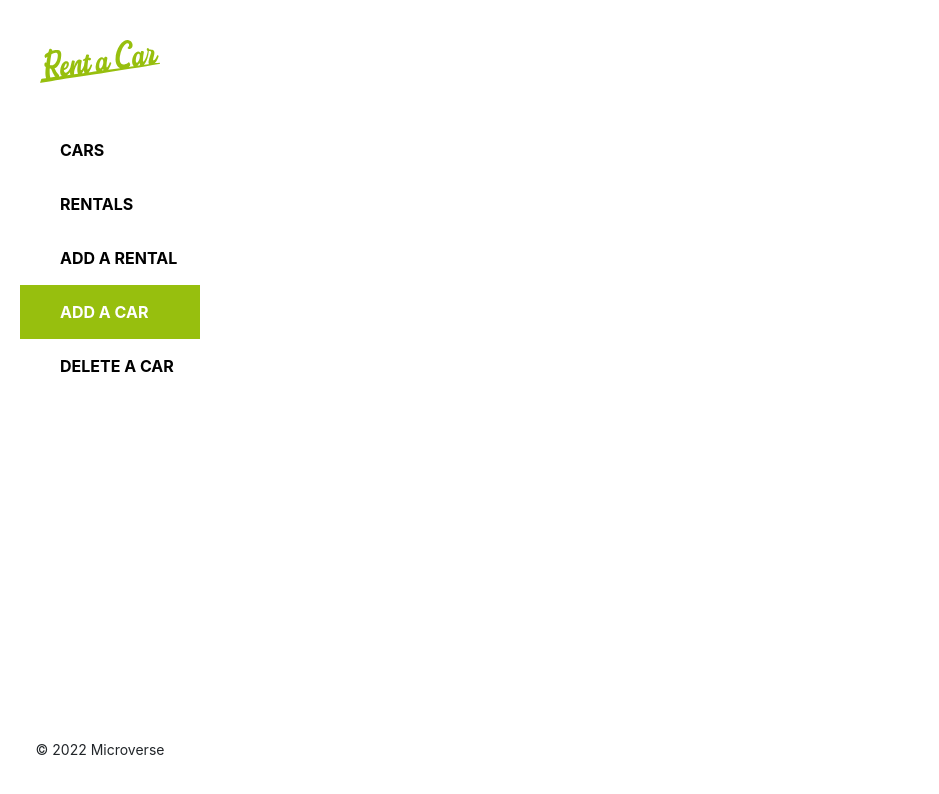
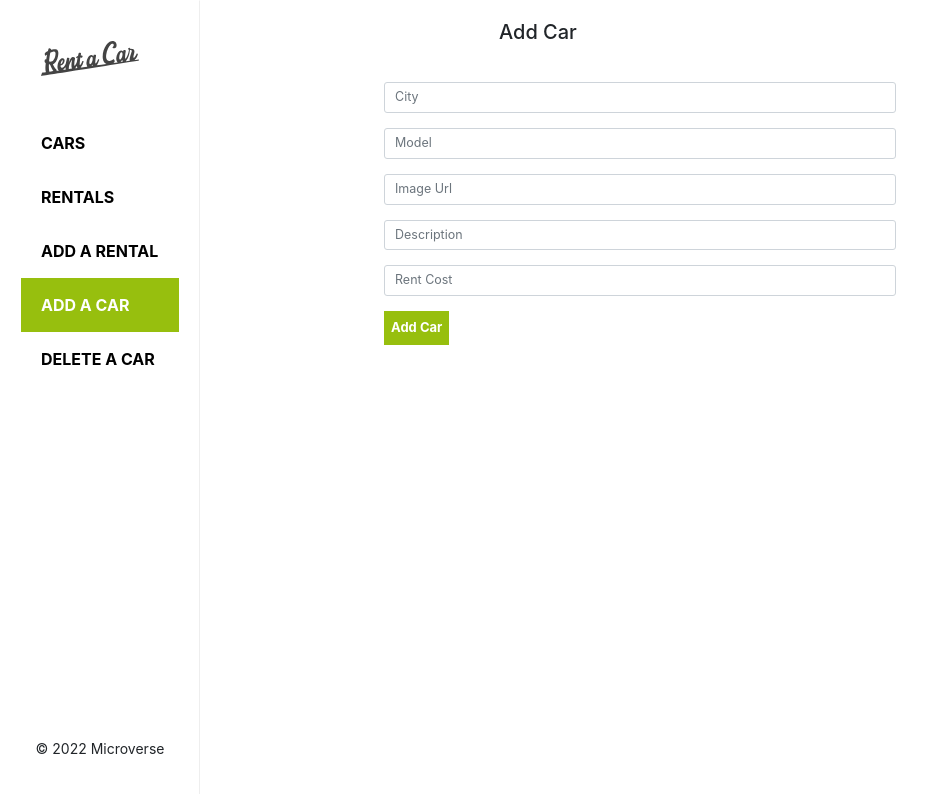
Before and after one commit to RaoAkif/RentACar-Frontend, a React (Create React App) app: page /add_car in a window 1280 px wide. Shown: the top 794 px of the page, without its empty margins (0-939 px from the left). Built offline with nearby package versions, Linux system fonts and the light colour scheme.

Commit message:
Add Styling to Rentals, Add a Rental, Add a Car

```diff
--- a/src/components/CarCard.css
+++ b/src/components/CarCard.css
@@ -1,6 +1,6 @@
 .rent-card {
   display: flex;
-  width: 50vw;
+  width: 60vw;
   margin-left: 30vw;
   margin-bottom: 20px;
   justify-content: space-between;
--- a/src/components/Header.css
+++ b/src/components/Header.css
@@ -1,5 +1,5 @@
 header {
-  width: 100%;
+  width: 20vw;
 }
 
 .hamburger {
@@ -16,6 +16,7 @@ header {
 }
 
 .navigation {
+  width: 20vw;
   height: 100vh;
   background-color: #fff;
   position: fixed;
@@ -24,6 +25,11 @@ header {
   justify-content: space-between;
   align-items: center;
   animation: slideleft 1 0.2s ease-out;
+  border: 1px solid;
+  border-top-color: white;
+  border-right-color: #eeeeee;
+  border-bottom-color: white;
+  border-left-color: white;
 }
 
 .navigation-menu {
@@ -31,6 +37,7 @@ header {
   flex-direction: column;
   justify-content: center;
   align-items: center;
+  padding-right: 20px;
 }
 
 .navigation-menu .logo {
@@ -117,7 +124,8 @@ a:hover {
   }
 
   .navigation-menu li a {
-    padding-left: 4rem;
+    padding-left: 2rem;
+    padding-right: 2rem;
   }
 }
 
--- a/src/index.css
+++ b/src/index.css
@@ -36,9 +36,3 @@ body {
   width: 250px;
   height: 250px;
 }
-
-.carImage img {
-  width: 100%;
-  height: 100%;
-  object-fit: cover;
-}
--- /dev/null
+++ b/src/pages/AddCar.css
@@ -0,0 +1,23 @@
+.addCar {
+  margin-left: 30vw;
+  margin-right: 5vw;
+}
+
+.addCar > h2 {
+  margin-bottom: 3vw;
+  padding-top: 20px;
+  margin-left: 115px;
+}
+
+#btn-add-car {
+  border: none;
+  background: #97BF0E;
+  padding: 7px;
+  font-size: 13px;
+  font-weight: bold;
+  color: white;
+}
+
+.form-control-lg {
+  width: 40vw;
+}
--- a/src/pages/AddCar.jsx
+++ b/src/pages/AddCar.jsx
@@ -1,21 +1,22 @@
 import React from 'react';
+import './AddCar.css';
 
 function AddCar() {
   return (
     <div className="addCar">
       <h2>Add Car</h2>
       <form className="addCarForm">
-        <input type="text" placeholder="Brand" name="name" required />
+        <input type="text" placeholder="City" name="name" className="form-control form-control-lg" aria-label=".form-control-lg example" required />
         <br />
-        <input type="text" placeholder="Model" name="model" required />
+        <input type="text" placeholder="Model" name="model" className="form-control form-control-lg" aria-label=".form-control-lg" required />
         <br />
-        <input type="text" placeholder="Image Url" name="image" required />
+        <input type="text" placeholder="Image Url" name="image" className="form-control form-control-lg" aria-label=".form-control-lg" required />
         <br />
-        <input type="textarea" placeholder="Description" name="desc" required />
+        <input type="textarea" placeholder="Description" name="desc" className="form-control form-control-lg" aria-label=".form-control-lg" required />
         <br />
-        <input type="number" min="0.00" step="10.00" placeholder="Rent Cost" name="rent" required />
+        <input type="number" min="0.00" step="10.00" placeholder="Rent Cost" name="rent" className="form-control form-control-lg" aria-label=".form-control-lg" required />
         <br />
-        <button type="submit">Add Car</button>
+        <button id="btn-add-car" type="submit">Add Car</button>
       </form>
     </div>
   );
--- a/src/pages/NewRental.css
+++ b/src/pages/NewRental.css
@@ -1,9 +1,12 @@
 .add-rental-main {
   margin-top: 5vh;
-  margin-left: 200px;
   display: flex;
   flex-direction: column;
   align-items: center;
+}
+
+.add-rental-main > h2 {
+  text-align: left;
 }
 
 .newRentalForm {
@@ -31,3 +34,7 @@
   font-weight: bold;
   color: white;
 }
+
+.form-control-lg {
+  width: 40vw;
+}
```
